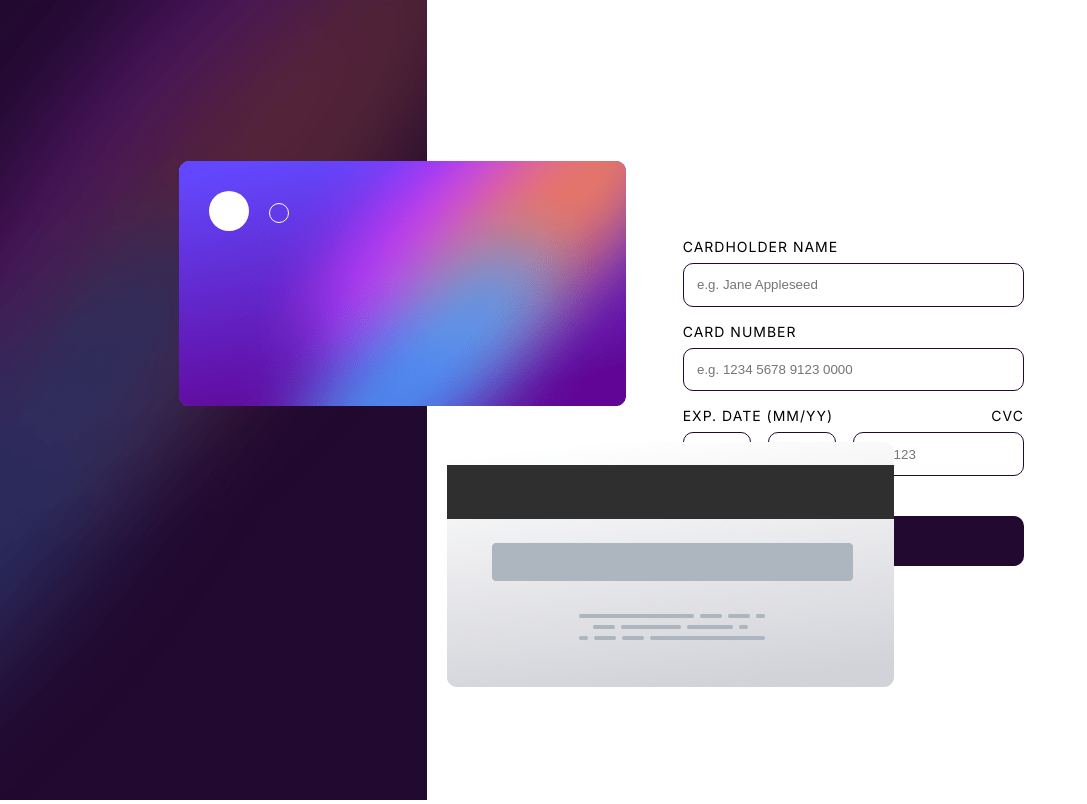
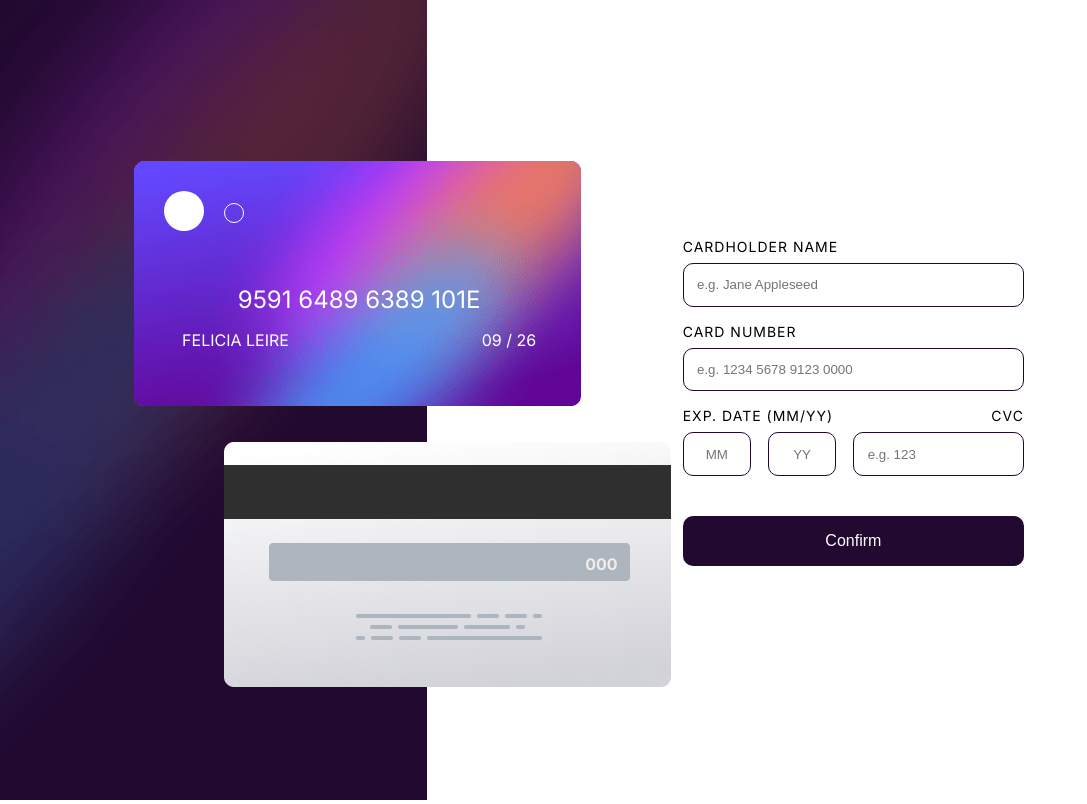
Before and after one commit to avivianedev/form-card, a React (Vite) app: page / in a window 1280 px wide. Shown: the whole page, without its empty margins (0-1087 px from the left). Built offline with nearby package versions, Linux system fonts and the light colour scheme.

Commit message:
refactoring

```diff
--- a/src/components/Card/Card.scss
+++ b/src/components/Card/Card.scss
@@ -21,6 +21,21 @@
 
             @media screen and (max-width: 1150px) {
                 margin-left: 10%;
+
+            }
+
+            @media screen and (max-width: 1440px) {
+                margin-left: 30%;
+
+            }
+
+            @media screen and (max-width: 740px) {
+                margin-left: 40%;
+
+            }
+
+            @media screen and (max-width: 375px) {
+                margin-left: 40%;
 
             }
 
@@ -85,6 +100,11 @@
 
             @media screen and (max-width: 1150px) {
                 margin-left: 20%;
+
+            }
+
+            @media screen and (max-width: 1440px) {
+                margin-left: 50%;
 
             }
 
--- a/src/context/Provider.jsx
+++ b/src/context/Provider.jsx
@@ -3,11 +3,11 @@ import { AppContext } from "./AppContext"
 import propTypes from "prop-types";
 
 export const Provider = ({ children }) => {
-    const [cardname, SetCardname] = useState('')
-    const [cardNumber, SetcardNumber] = useState()
-    const [expmonth, SetExpMonth] = useState('')
-    const [year, SetYear] = useState('')
-    const [cvc, Setcvc] = useState()
+    const [cardname, SetCardname] = useState('Felicia Leire')
+    const [cardNumber, SetcardNumber] = useState("9591 6489 6389 101E")
+    const [expmonth, SetExpMonth] = useState('09')
+    const [year, SetYear] = useState('26')
+    const [cvc, Setcvc] = useState('000')
 
 
 
```
